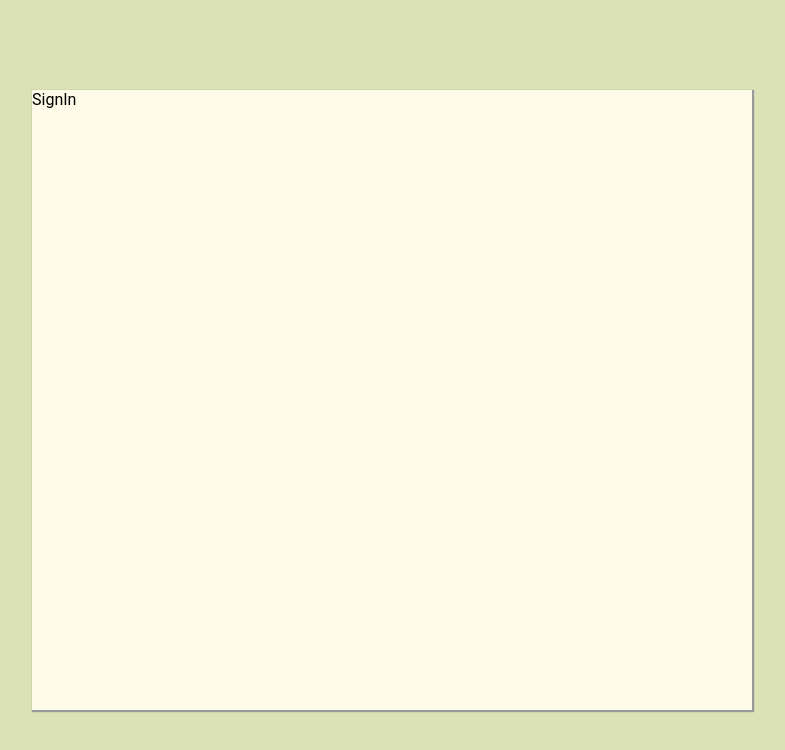
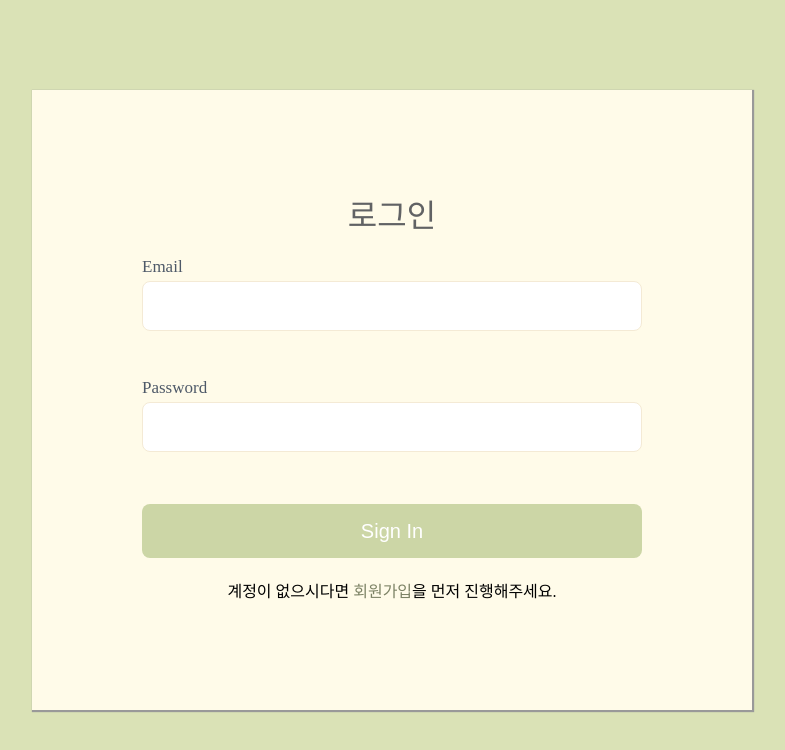
Before and after one commit to SJ0826/wanted-pre-onboarding-frontend, a React (Create React App) app: page / in a window 1280 px wide. Shown: the top 750 px of the page, without its empty margins (248-1033 px from the left). Built offline with nearby package versions, Linux system fonts and the light colour scheme.

Commit message:
[ui] feat: 로그인, 회원가입 페이지 ui 구성

```diff
--- /dev/null
+++ b/src/ui/components/auth/AuthInput.tsx
@@ -0,0 +1,46 @@
+import styled from 'styled-components'
+
+interface Props {
+  label: string
+  id: string
+  type: 'email' | 'password' | 'text'
+}
+const AuthInput = ({ label, id, type }: Props) => (
+  <Container>
+    <InputLabel htmlFor={id}>{label}</InputLabel>
+    <Input id={id} name={id} type={type} />
+  </Container>
+)
+
+export default AuthInput
+
+const Container = styled.div`
+  display: flex;
+  flex-direction: column;
+  weight: 100%;
+  height: 96px;
+  & + & {
+    margin-top: 25px;
+  }
+`
+
+const InputLabel = styled.label`
+  width: 100%;
+  color: rgb(78, 89, 104);
+  font-size: 17px;
+  display: block;
+  margin-bottom: 4px;
+`
+
+const Input = styled.input<{ isError?: boolean }>`
+  width: 500px;
+  height: 50px;
+  border: 1px solid #f4ead5;
+  border-radius: 8px;
+  padding: 0 20px;
+  outline: ${(props) => props.isError && '0.5px solid #d21111'};
+  background-color: ${(props) => props.isError && '#fff2f5'};
+  &:focus-visible {
+    outline: ${(props) => (props.isError ? '0.5px solid #d21111' : '0.5px solid #a2cbfdba')};
+  }
+`
--- a/src/ui/core/GlobalStyles.ts
+++ b/src/ui/core/GlobalStyles.ts
@@ -4,11 +4,9 @@ const GlobalStyles = createGlobalStyle`
   html {
     height: 100%;
   }
-
   body {
     height: 100%;
     margin: 0;
-    font-family: 'Roboto', sans-sefif;
 
   }
   * {
@@ -18,15 +16,11 @@ const GlobalStyles = createGlobalStyle`
     color: inherit;
     text-decoration: none;
   }
-
   input, button {
     &:focus, &:active{
       outline: none;
     }
   }
-  h1, h2, h3, h4, h5, h6 {
-    font-family:'Maven Pro', sans-serif;
-  }
 `
 
 export default GlobalStyles
--- a/src/ui/pages/SignIn.tsx
+++ b/src/ui/pages/SignIn.tsx
@@ -1,3 +1,71 @@
-const SignIn = () => <div>SignIn</div>
+import { useCallback } from 'react'
+import styled from 'styled-components'
+import { useNavigate } from 'react-router-dom'
+import AuthInput from '../components/auth/AuthInput'
+
+const SignIn = () => {
+  const navigate = useNavigate()
+
+  const onClickSignUp = useCallback(() => navigate('./signup'), [])
+
+  return (
+    <Container>
+      <Title>로그인</Title>
+      <AuthInput label="Email" id="email" type="email" />
+      <AuthInput label="Password" id="password" type="password" />
+      <SignInButton>Sign In</SignInButton>
+      <SignUpContainer>
+        계정이 없으시다면 <SignUpLink onClick={onClickSignUp}>회원가입</SignUpLink>을 먼저 진행해주세요.
+      </SignUpContainer>
+    </Container>
+  )
+}
 
 export default SignIn
+
+const Container = styled.div`
+  display: flex;
+  flex-direction: column;
+  justify-content: center;
+  align-items: center;
+`
+
+const Title = styled.h1`
+  text-align: center;
+  margin-top: 100px;
+  color: #616264;
+  font-weight: 100;
+`
+
+const SignInButton = styled.button`
+  display: flex;
+  flex-direction: row;
+  justify-content: center;
+  align-items: center;
+  width: 500px;
+  height: 54px;
+  margin-top: 30px;
+  color: white;
+  font-size: 20px;
+  background-color: #ccd6a6;
+  border-radius: 8px;
+  border: none;
+  &:hover {
+    cursor: pointer;
+    background-color: #7c8265;
+  }
+  &:disabled {
+    cursor: not-allowed;
+    background-color: #b2b2b280;
+  }
+`
+
+const SignUpContainer = styled.div`
+  margin-top: 20px;
+`
+const SignUpLink = styled.span`
+  &:hover {
+    cursor: pointer;
+  }
+  color: #7c8265;
+`
--- a/src/ui/pages/SignUp.tsx
+++ b/src/ui/pages/SignUp.tsx
@@ -1,3 +1,58 @@
-const SignUp = () => <div>SignUp</div>
+import { useCallback } from 'react'
+import styled from 'styled-components'
+import { useNavigate } from 'react-router-dom'
+import AuthInput from '../components/auth/AuthInput'
 
-export default SignUp
+const SignIn = () => {
+  const navigate = useNavigate()
+
+  const onClickSignUp = useCallback(() => navigate('./signup'), [])
+
+  return (
+    <Container>
+      <Title>회원가입</Title>
+      <AuthInput label="Email" id="email" type="email" />
+      <AuthInput label="Password" id="password" type="password" />
+      <SignInButton>Sign Up</SignInButton>
+    </Container>
+  )
+}
+
+export default SignIn
+
+const Container = styled.div`
+  display: flex;
+  flex-direction: column;
+  justify-content: center;
+  align-items: center;
+`
+
+const Title = styled.h1`
+  text-align: center;
+  margin-top: 100px;
+  color: #616264;
+  font-weight: 100;
+`
+
+const SignInButton = styled.button`
+  display: flex;
+  flex-direction: row;
+  justify-content: center;
+  align-items: center;
+  width: 500px;
+  height: 54px;
+  margin-top: 30px;
+  color: white;
+  font-size: 20px;
+  background-color: #ccd6a6;
+  border-radius: 8px;
+  border: none;
+  &:hover {
+    cursor: pointer;
+    background-color: #7c8265;
+  }
+  &:disabled {
+    cursor: not-allowed;
+    background-color: #b2b2b280;
+  }
+`
```
